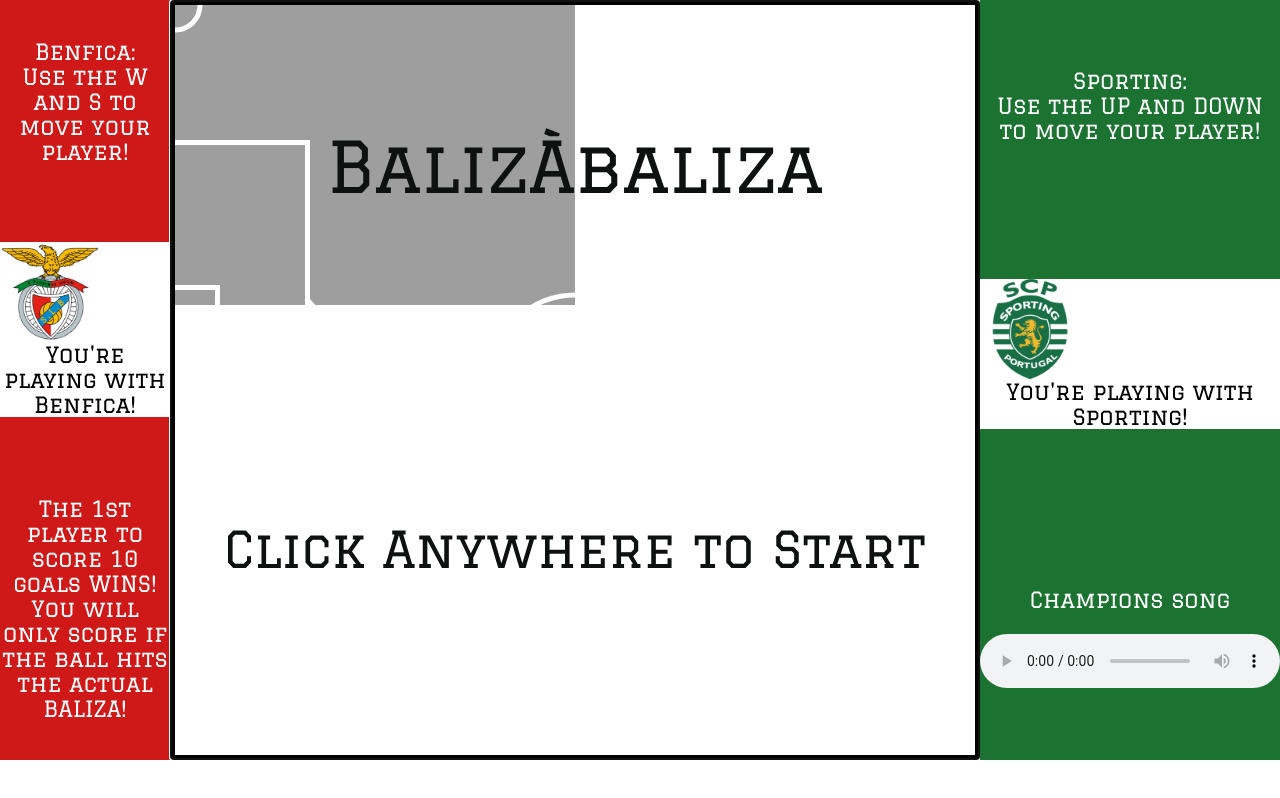
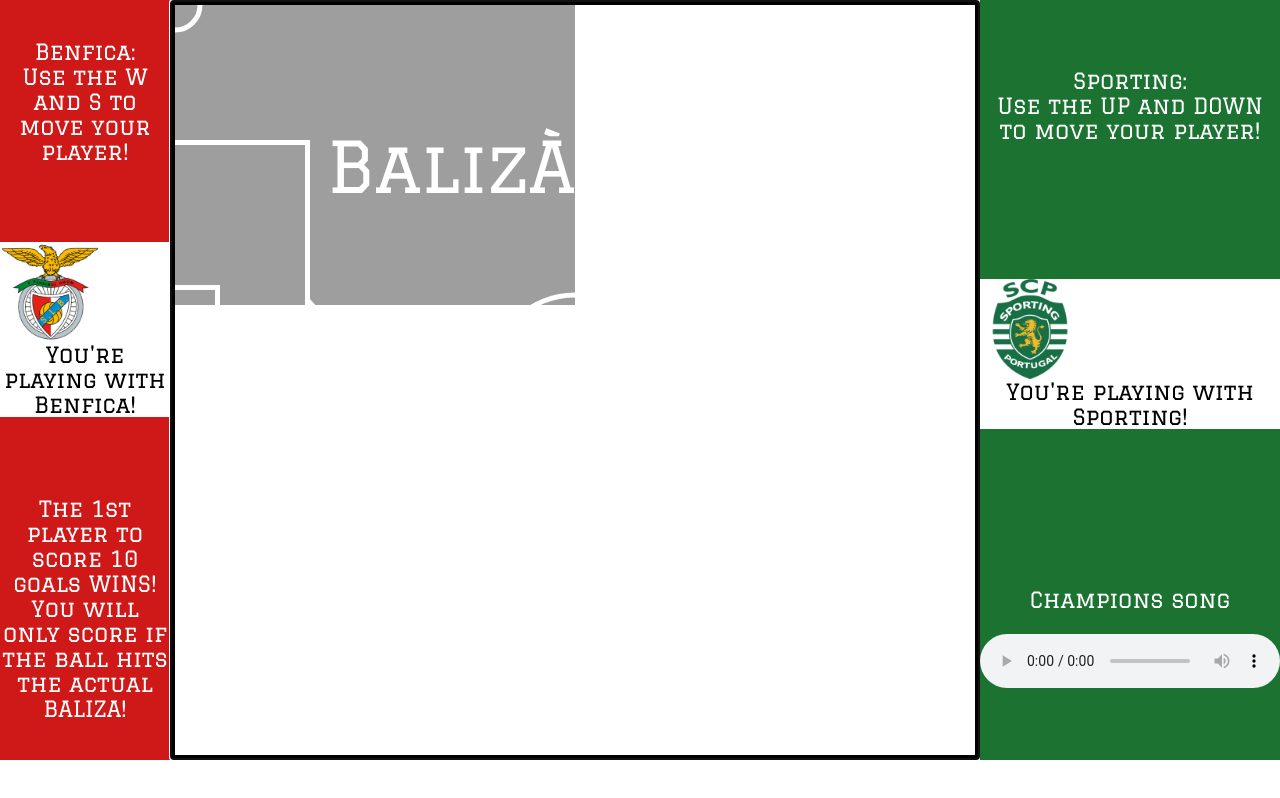
Before and after one commit to GMCCS/ironhack-1st-game, a plain HTML site: page gameHTML.html in a window 1280 px wide. Drawn offline with Linux system fonts and the light colour scheme.

Commit message:
added sounds on bounce

```diff
--- a/audio.js
+++ b/audio.js
@@ -5,13 +5,31 @@ function sound(src) {
   this.sound.setAttribute("controls", "none");
   this.sound.style.display = "none";
   document.body.appendChild(this.sound);
-    this.play = function(){
+  this.play = function() {
     this.sound.play();
-    }
-    this.stop = function(){
+  };
+  this.stop = function() {
     this.sound.pause();
-    }
+  };
 }
 let mySound;
+let mySound2;
+let mySound3;
+let mySoundGoal1;
+let mySoundGoal2;
 
-  mySound = new sound("/audio/zapsplat_foley_whistle_two_tone_blow_ref_final_soccer_close_up_002_39343.mp3");
+mySound = new sound(
+  "/audio/zapsplat_foley_whistle_two_tone_blow_ref_final_soccer_close_up_002_39343.mp3"
+);
+mySound2 = new sound(
+  "/audio/zapsplat_sport_afl_australia_football_bounce_ground_003.mp3"
+);
+mySound3 = new sound(
+  "/audio/zapsplat_sport_afl_australia_football_bounce_ground_002.mp3"
+);
+mySoundGoal1 = new sound(
+  "/audio/human_audience_comedy_club_komedia_comic_boom_person_cheer_clap_audience_tone_background.mp3"
+);
+mySoundGoal2 = new sound(
+  "/audio/human_crowd_approx_150_people_cheer_indoors.mp3"
+);
--- a/gameField.js
+++ b/gameField.js
@@ -124,13 +124,13 @@ let backgroundGrass = function() {
 
     //add in the 1st start game info
 
-    ctx.fillStyle = "#0F1010";
+    ctx.fillStyle = "white";
     ctx.font = "70px Graduate";
     ctx.textAlign = "center";
     ctx.fillText("BalizÀbaliza", canvas.width / 2, canvas.height / 4);
-    ctx.font = "50px Graduate";
+    ctx.font = "45px Graduate";
     ctx.fillText(
-      "Click Anywhere to Start",
+      "Click on the field to Start!",
       canvas.width / 2,
       canvas.height - canvas.height / 4
     );
--- a/gameloop.js
+++ b/gameloop.js
@@ -173,8 +173,6 @@ function startGame() {
 
 // Show the end game screen
 function endGame() {
-  erase();
-
   if (rightScore === 10) {
     ctx.fillText("Sporting wins!", canvas.width / 2, canvas.height / 2);
     mySound.play();
@@ -232,6 +230,7 @@ function draw() {
     ball.y + ball.h / 2 <= leftPaddle.y + leftPaddle.h
   ) {
     if (ball.x <= leftPaddle.x + leftPaddle.w) {
+      mySound2.play();
       bounceBall();
     }
   }
@@ -244,6 +243,7 @@ function draw() {
       ball.x <= leftMidPaddle.x + leftMidPaddle.w &&
       ball.x + ball.w >= leftMidPaddle.x
     ) {
+      mySound3.play();
       bounceBall();
     }
   }
@@ -253,6 +253,7 @@ function draw() {
     ball.y + ball.h / 2 <= rightPaddle.y + rightPaddle.h
   ) {
     if (ball.x + ball.w >= rightPaddle.x) {
+      mySound3.play();
       bounceBall();
     }
   }
@@ -265,12 +266,14 @@ function draw() {
       ball.x + ball.w >= rightMidPaddle.x &&
       ball.x <= rightMidPaddle.x + rightMidPaddle.w
     ) {
+      mySound2.play();
       bounceBall();
     }
   }
 
   // Score if the ball goes past a paddle
   if (ball.x < leftPaddle.x && ball.y > 275 && ball.y < 475) {
+    mySoundGoal2.play();
     rightScore++;
     resetBall();
     ball.sY *= -1;
@@ -279,6 +282,7 @@ function draw() {
     ball.y > 275 &&
     ball.y < 475
   ) {
+    mySoundGoal1.play();
     leftScore++;
     resetBall();
     ball.sX *= -1;
@@ -294,7 +298,7 @@ function draw() {
 
   // Draw the scores
   ctx.fillStyle = "white";
-  ctx.font = "35px Graduate";
+  ctx.font = "30px Graduate";
   ctx.textAlign = "left";
   ctx.fillText("Score: " + leftScore, 30, 50);
   ctx.textAlign = "right";
```
Also changed, not shown: gameCSS.css (+14 -10 lines), index.html (+2 -2 lines), 5 other files. Lines whose indentation alone changed are shown as unchanged.
